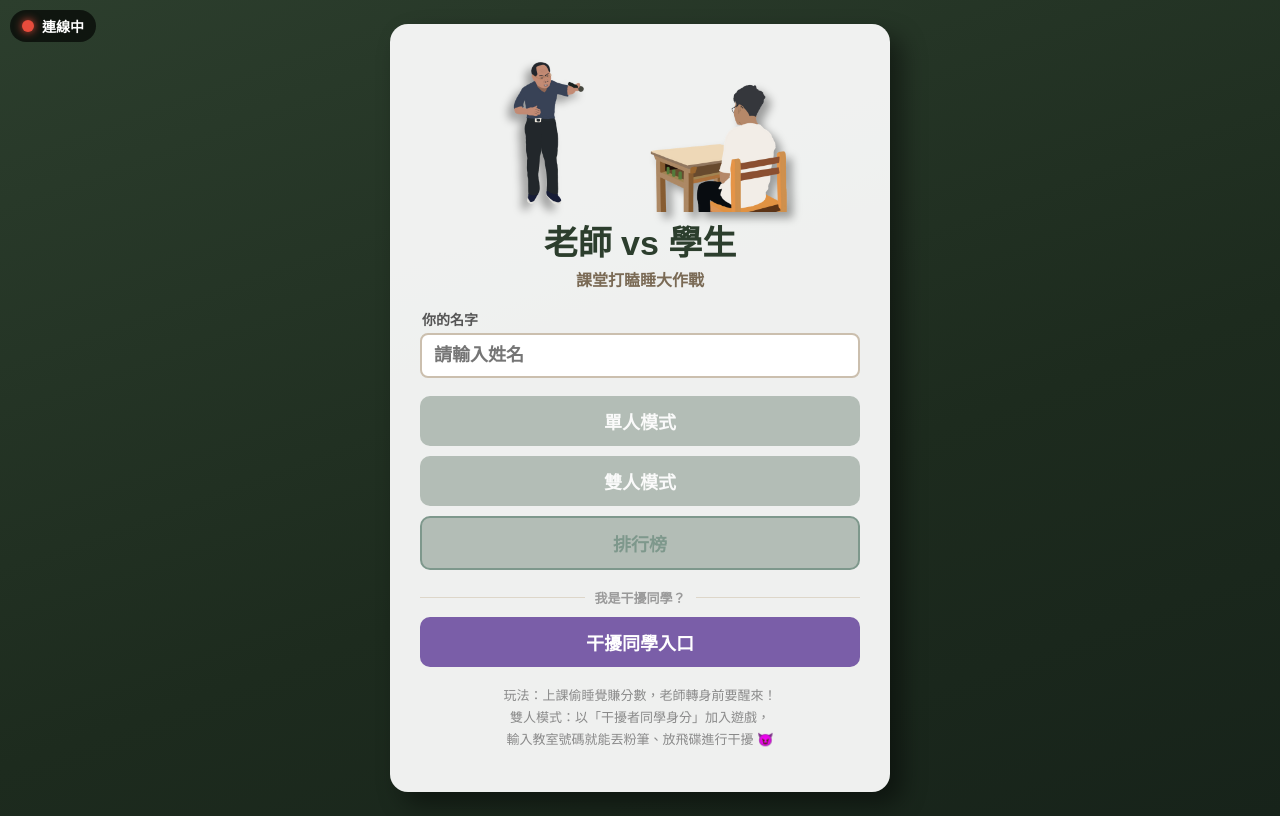
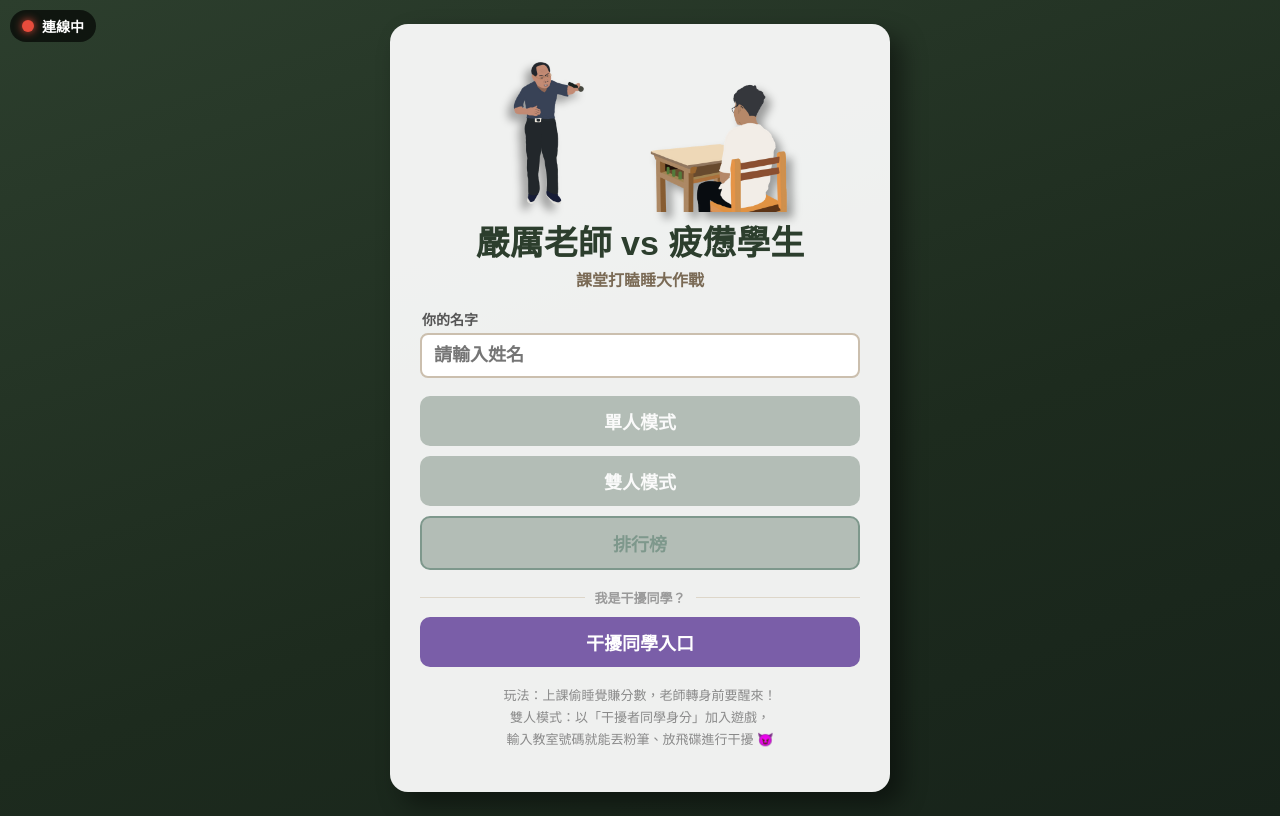
Before and after one commit to hsiehyoung/class-challenge-game, a website with bundled scripts: page public/index.html in a window 1280 px wide. Built offline with nearby package versions, Linux system fonts and the light colour scheme; files whose address does not match are found by name.

Commit message:
name changed

```diff
--- a/package.json
+++ b/package.json
@@ -1,7 +1,7 @@
 {
   "name": "teacher-vs-student-remake",
   "version": "1.0.0",
-  "description": "老師 vs 學生：課堂打瞌睡遊戲（重製版）",
+  "description": "嚴厲老師 vs 疲憊學生：課堂打瞌睡遊戲（重製版）",
   "main": "server/index.js",
   "scripts": {
     "start": "node server/index.js",
--- a/public/index.html
+++ b/public/index.html
@@ -4,7 +4,7 @@
 <head>
     <meta charset="utf-8">
     <meta name="viewport" content="width=device-width, initial-scale=1">
-    <title>老師 vs 學生｜課堂打瞌睡大作戰</title>
+    <title>嚴厲老師 vs 疲憊學生｜課堂打瞌睡大作戰</title>
     <link rel="stylesheet" type="text/css" href="css/ui.css">
 </head>
 
@@ -14,7 +14,7 @@
             <img class="tvs-home-hero tvs-hero-flip" src="img/IMG_0166.png" alt="生氣的老師">
             <img class="tvs-home-hero" src="img/IMG_0188.png" alt="打瞌睡的學生">
         </div>
-        <h1 class="tvs-home-title">老師 vs 學生</h1>
+        <h1 class="tvs-home-title">嚴厲老師 vs 疲憊學生</h1>
         <p class="tvs-home-subtitle">課堂打瞌睡大作戰</p>
 
         <label class="tvs-label tvs-student-only" for="player_name">你的名字</label>
--- a/server/index.js
+++ b/server/index.js
@@ -1,4 +1,4 @@
-// 老師 vs 學生（重製版）後端進入點
+// 嚴厲老師 vs 疲憊學生（重製版）後端進入點
 // Express：靜態檔 + REST API（health / 排行榜）
 // Socket.IO：雙人模式房間系統（見 rooms.js）
 require('dotenv').config();
```
Also changed, not shown: public/disruptor.html (+1 -1 lines), public/game.html (+1 -1 lines), public/join.html (+1 -1 lines), public/leaderboard.html (+1 -1 lines), README.md.
